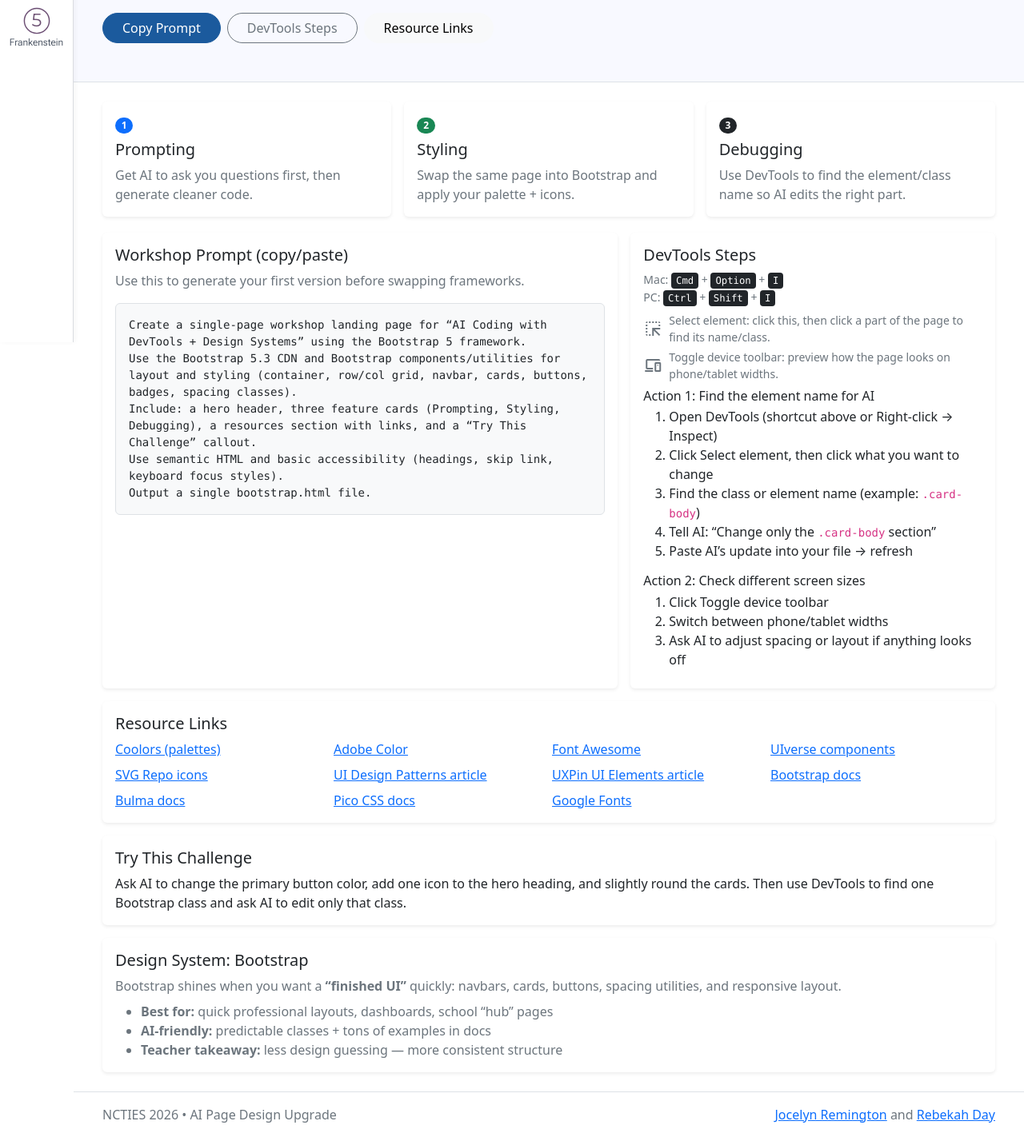
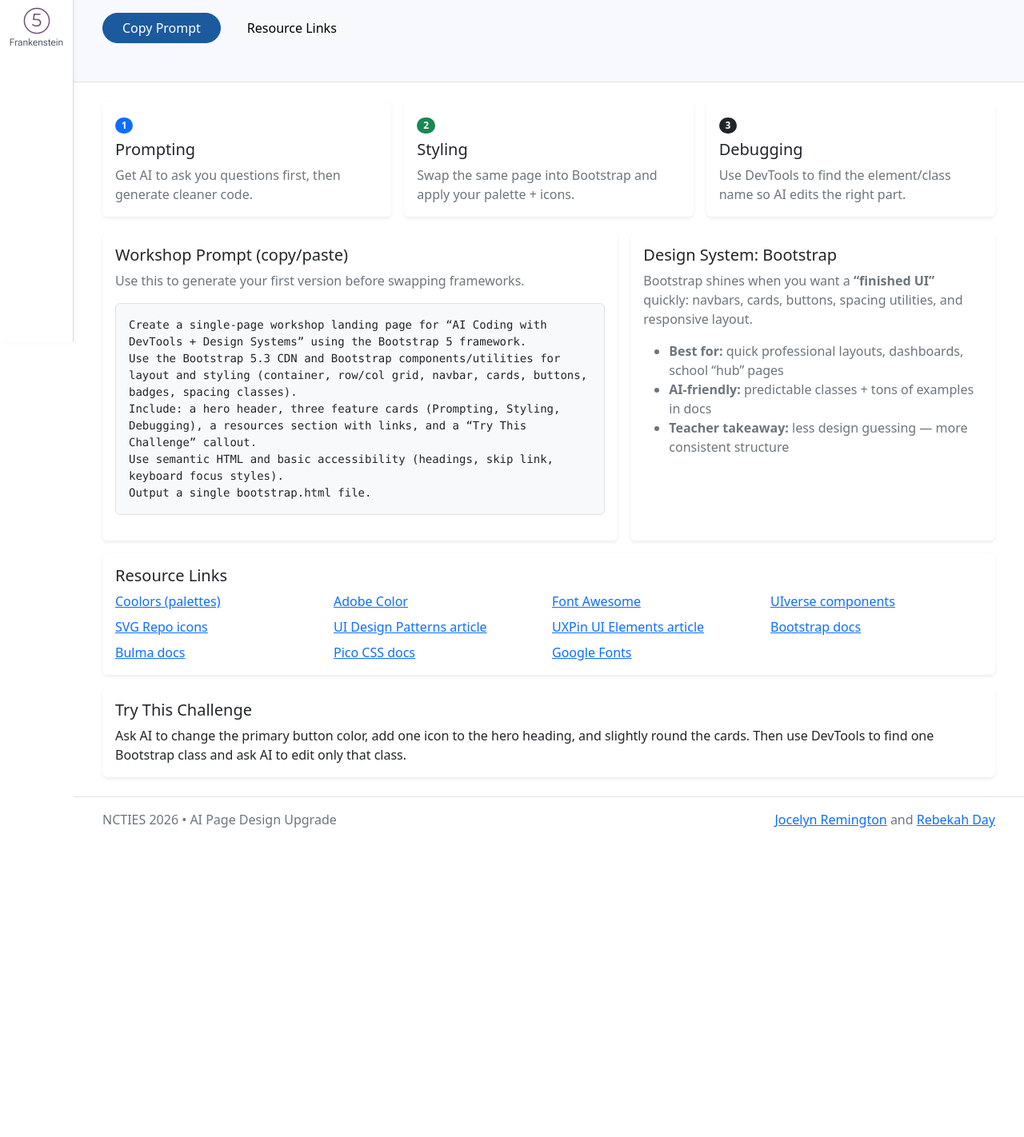
Before and after one commit to jocelynrem/NCTies, a plain HTML site: page bootstrap.html in a window 1280 px wide. Shown: the part 372-1794 px from the top of the page at 80% size. After the commit the page ends 1425 px from the top, so only its background shows below. Drawn offline with nearby package versions, Linux system fonts and the light colour scheme.

Commit message:
Fix Bootstrap page links and challenge section

```diff
--- a/bootstrap.html
+++ b/bootstrap.html
@@ -83,7 +83,7 @@
               <a class="nav-link focus-ring" href="#prompt">Prompt</a>
             </li>
             <li class="nav-item">
-              <a class="nav-link focus-ring" href="#devtools">DevTools</a>
+              <a class="nav-link focus-ring" href="#challenge">Challenge</a>
             </li>
             <li class="nav-item">
               <a class="nav-link focus-ring" href="#system">Design system</a>
@@ -317,11 +317,11 @@
                 href="#prompt"
                 >Copy Prompt</a
               >
-              <a
+              <!-- <a
                 class="btn btn-outline-secondary rounded-pill px-4 focus-ring"
                 href="#devtools"
                 >DevTools Steps</a
-              >
+              > -->
               <a
                 class="btn btn-light rounded-pill px-4 focus-ring"
                 href="#resources"
@@ -411,8 +411,38 @@ Output a single bootstrap.html file.</pre
             </div>
           </div>
         </section>
+        <section
+          class="col-12 col-lg-5"
+          id="system"
+          aria-labelledby="system-title"
+        >
+          <div class="card shadow-sm h-100">
+            <div class="card-body">
+              <h2 id="system-title" class="h5">Design System: Bootstrap</h2>
+              <p class="text-secondary">
+                Bootstrap shines when you want a
+                <strong>“finished UI”</strong> quickly: navbars, cards, buttons,
+                spacing utilities, and responsive layout.
+              </p>
+              <ul class="text-secondary mb-0">
+                <li>
+                  <strong>Best for:</strong> quick professional layouts,
+                  dashboards, school “hub” pages
+                </li>
+                <li>
+                  <strong>AI-friendly:</strong> predictable classes + tons of
+                  examples in docs
+                </li>
+                <li>
+                  <strong>Teacher takeaway:</strong> less design guessing — more
+                  consistent structure
+                </li>
+              </ul>
+            </div>
+          </div>
+        </section>
 
-        <section
+        <!-- <section
           class="col-12 col-lg-5"
           id="devtools"
           aria-labelledby="devtools-title"
@@ -473,7 +503,7 @@ Output a single bootstrap.html file.</pre
               </ol>
             </div>
           </div>
-        </section>
+        </section> -->
       </div>
 
       <section
@@ -557,40 +587,10 @@ Output a single bootstrap.html file.</pre
         <div class="card-body">
           <h2 id="challenge-title" class="h5">Try This Challenge</h2>
           <p class="mb-0">
-            Ask AI to change the primary button color, add one
-            icon to the hero heading, and slightly round the cards. Then use
-            DevTools to find one Bootstrap class and ask AI to edit only that
-            class.
+            Ask AI to change the primary button color, add one icon to the hero
+            heading, and slightly round the cards. Then use DevTools to find one
+            Bootstrap class and ask AI to edit only that class.
           </p>
-        </div>
-      </section>
-
-      <section
-        class="card shadow-sm mt-3"
-        id="system"
-        aria-labelledby="system-title"
-      >
-        <div class="card-body">
-          <h2 id="system-title" class="h5">Design System: Bootstrap</h2>
-          <p class="text-secondary mb-2">
-            Bootstrap shines when you want a
-            <strong>“finished UI”</strong> quickly: navbars, cards, buttons,
-            spacing utilities, and responsive layout.
-          </p>
-          <ul class="text-secondary mb-0">
-            <li>
-              <strong>Best for:</strong> quick professional layouts, dashboards,
-              school “hub” pages
-            </li>
-            <li>
-              <strong>AI-friendly:</strong> predictable classes + tons of
-              examples in docs
-            </li>
-            <li>
-              <strong>Teacher takeaway:</strong> less design guessing — more
-              consistent structure
-            </li>
-          </ul>
         </div>
       </section>
     </main>
```
